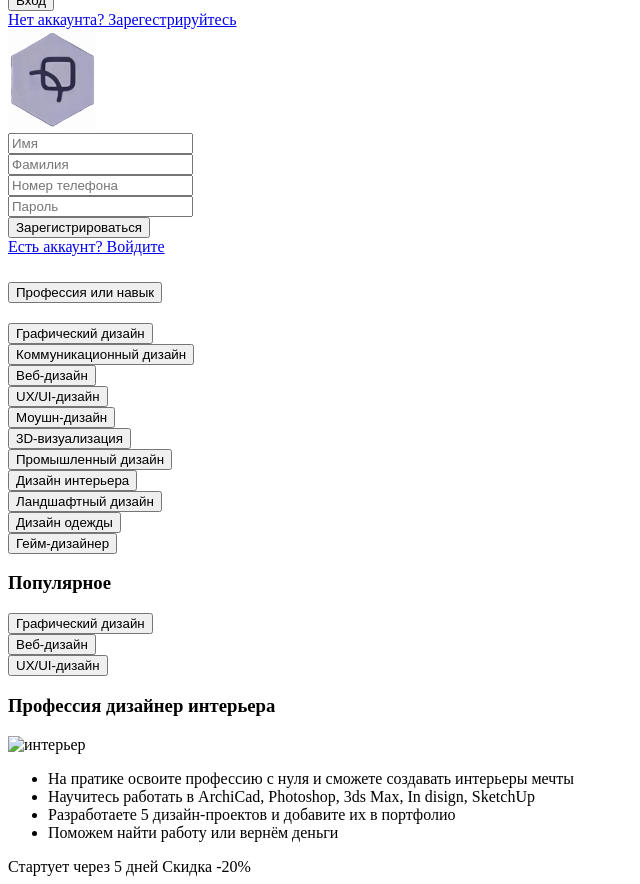
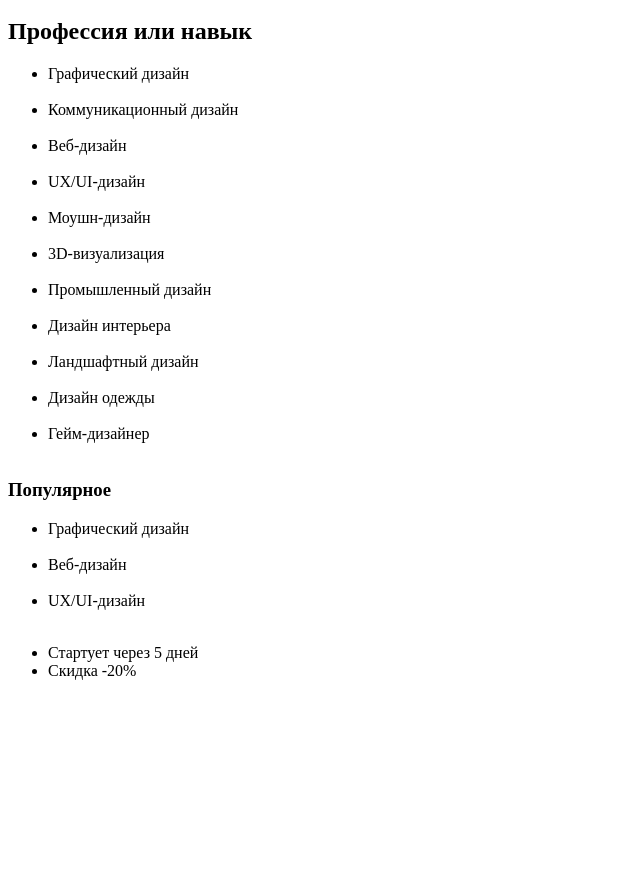
Before and after one commit to diannasem/project, a plain HTML site: page index.html in a window 1280 px wide. Shown: the part 811-1695 px from the top of the page, without its empty margins (0-640 px from the left). After the commit the page ends 1507 px from the top, so only its background shows below. Drawn offline with Linux system fonts and the light colour scheme; files whose address does not match are found by name.

Commit message:
Add files via upload

```diff
--- a/index.html
+++ b/index.html
@@ -51,39 +51,35 @@
 </section>
 <section>
     <div>
-        <h2><button>Профессия или навык</button><br></h2>
+        <h2>Профессия или навык</h2>
     </div>
-        <button>Графический дизайн</button><br>
-        <button>Коммуникационный дизайн</button><br>
-        <button>Веб-дизайн</button><br>
-        <button>UX/UI-дизайн</button><br>
-        <button>Моушн-дизайн</button><br>
-        <button>3D-визуализация</button><br>
-        <button>Промышленный дизайн</button><br>
-        <button>Дизайн интерьера</button><br>
-        <button>Ландшафтный дизайн</button><br>
-        <button>Дизайн одежды</button><br>
-        <button>Гейм-дизайнер</button><br>
+        <ul>
+            <li>Графический дизайн</li><br>
+            <li>Коммуникационный дизайн</li><br>
+            <li>Веб-дизайн</li><br>
+            <li>UX/UI-дизайн</li><br>
+            <li>Моушн-дизайн</li><br>
+            <li>3D-визуализация</li><br>
+            <li>Промышленный дизайн</li><br>
+            <li>Дизайн интерьера</li><br>
+            <li>Ландшафтный дизайн</li><br>
+            <li>Дизайн одежды</li><br>
+            <li>Гейм-дизайнер</li><br>
+        </ul>
+    <div>
         <h3>Популярное</h3>
-        <button>Графический дизайн</button><br>
-        <button>Веб-дизайн</button><br>
-        <button>UX/UI-дизайн</button><br>
-</section>
-<section>
-        <div>
-        <h3>Профессия дизайнер интерьера</h3>
     </div>
-    <img src="images/.png" alt="интерьер" wight="100" height="100">
-<nav>
-    <ul>
-        <li><text>На пратике освоите профессию с нуля и сможете создавать интерьеры мечты</text></li>
-        <li><text>Научитесь работать в ArchiCad, Photoshop, 3ds Max, In disign, SketchUp</text></li>
-        <li><text>Разработаете 5 дизайн-проектов и добавите их в портфолио</text></li>
-        <li><text>Поможем найти работу или вернём деньги</text></li>
-    </ul>
-    <span>Стартует через 5 дней</span>
-    <span>Скидка -20%</span>
-</nav>
+        <ul>
+            <li>Графический дизайн</li><br>
+            <li>Веб-дизайн</li><br>
+            <li>UX/UI-дизайн</li><br>
+        </ul>
+    <div>
+        <ul>
+            <li>Стартует через 5 дней</li>
+            <li>Скидка -20%</li>
+        </ul>
+    </div>
 </section>
 </body>
 </html>
```
Also changed, not shown: profession.html (added, +37 -0 lines).
